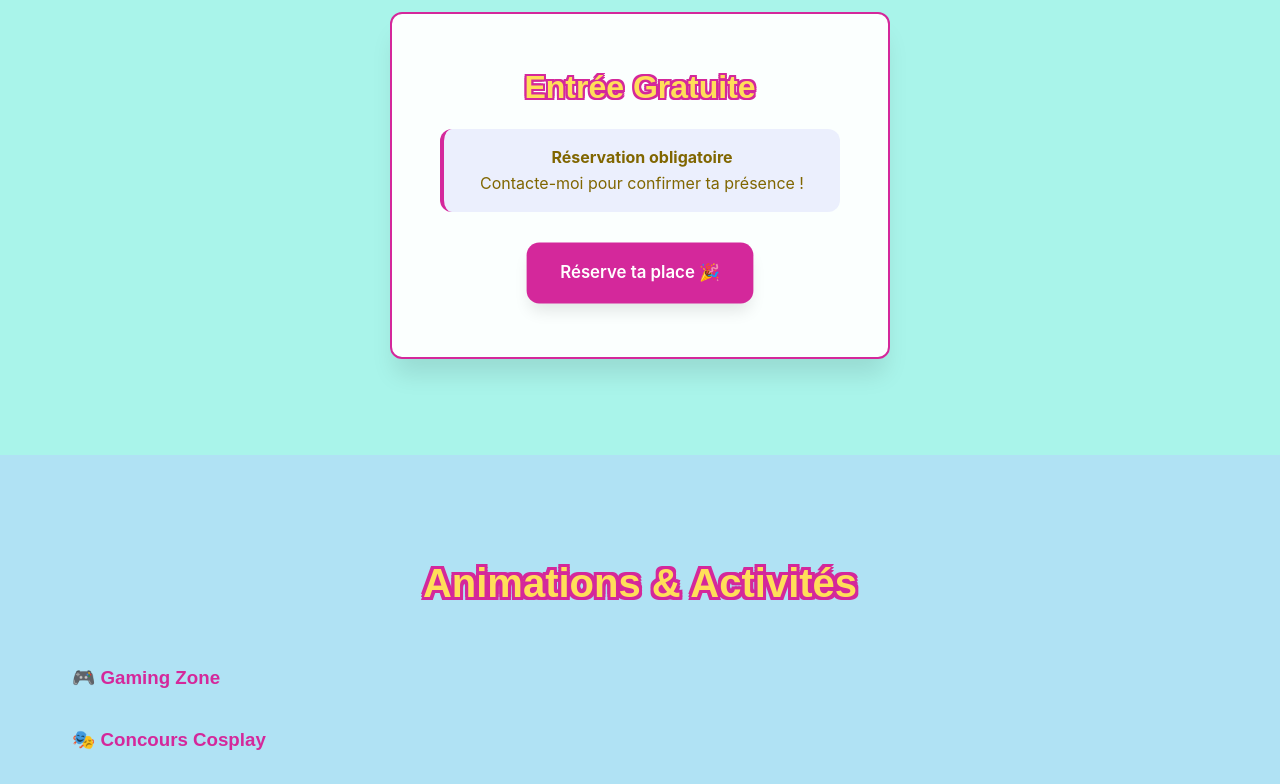
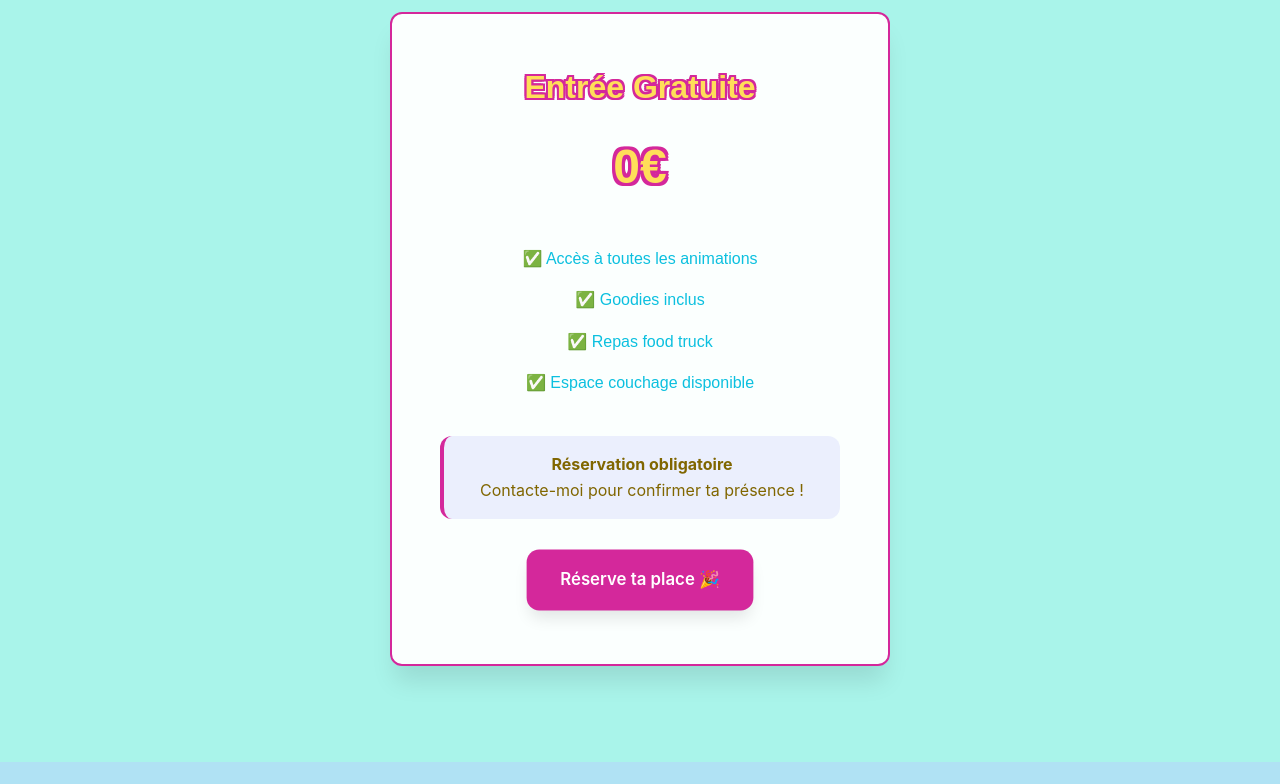
Before and after one commit to Worlds-of-Tatiana-Level-40/Worlds-of-Tatiana-Level-40.github.io, a website: page index.html in a window 1280 px wide. Shown: the part 3940-4724 px from the top of the page. Drawn offline with nearby package versions, Linux system fonts and the light colour scheme; a script that the page names is missing.

Commit message:
Update index.html

```diff
--- a/index.html
+++ b/index.html
@@ -221,6 +221,13 @@
         <div class="ticket-info" data-aos="fade-up" data-aos-delay="200">
           <div class="ticket-card">
             <h3>Entrée Gratuite</h3>
+            <p class="ticket-price">0€</p>
+            <ul class="ticket-features">
+              <li>✅ Accès à toutes les animations</li>
+              <li>✅ Goodies inclus</li>
+              <li>✅ Repas food truck</li>
+              <li>✅ Espace couchage disponible</li>
+            </ul>
             <p class="ticket-note">
               <strong>Réservation obligatoire</strong><br>
               Contacte-moi pour confirmer ta présence !
@@ -348,13 +355,13 @@
     46 Kerorgant, 29180 Locronan
   </a>
 </p>
+
+
+
           </div>
         </div>
       </div>
     </section>
-
-
-
 
     <!-- Galerie Section -->
     <section id="galerie" class="section section-dark">
@@ -365,16 +372,9 @@
         <div class="gallery" id="gallery" data-aos="fade-up" data-aos-delay="300">
           <!-- Les images seront chargées dynamiquement depuis le dossier media -->
         </div>
-    <!-- Bouton centré -->
-    <div style="display: flex; justify-content: center; margin-top: 2rem;">
-      <a href="#" id="open-gallery-tally-btn" class="btn btn-primary zoom-button">
-        📸 Envoie tes photos
-      </a>
-    </div>
       </div>
     </section>
-
-
+  </main>
 
   <!-- Newsletter Section -->
   <section id="newsletter" class="section">
```
Lines whose indentation alone changed are shown as unchanged.
